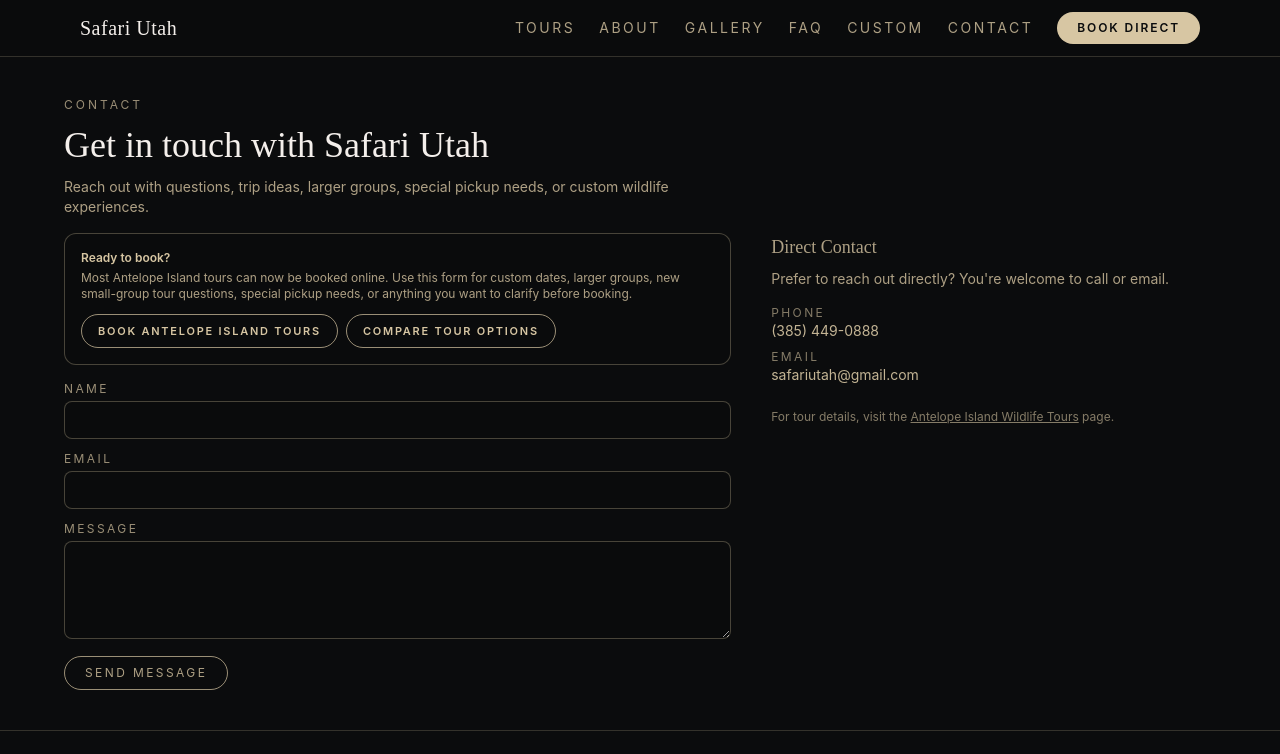
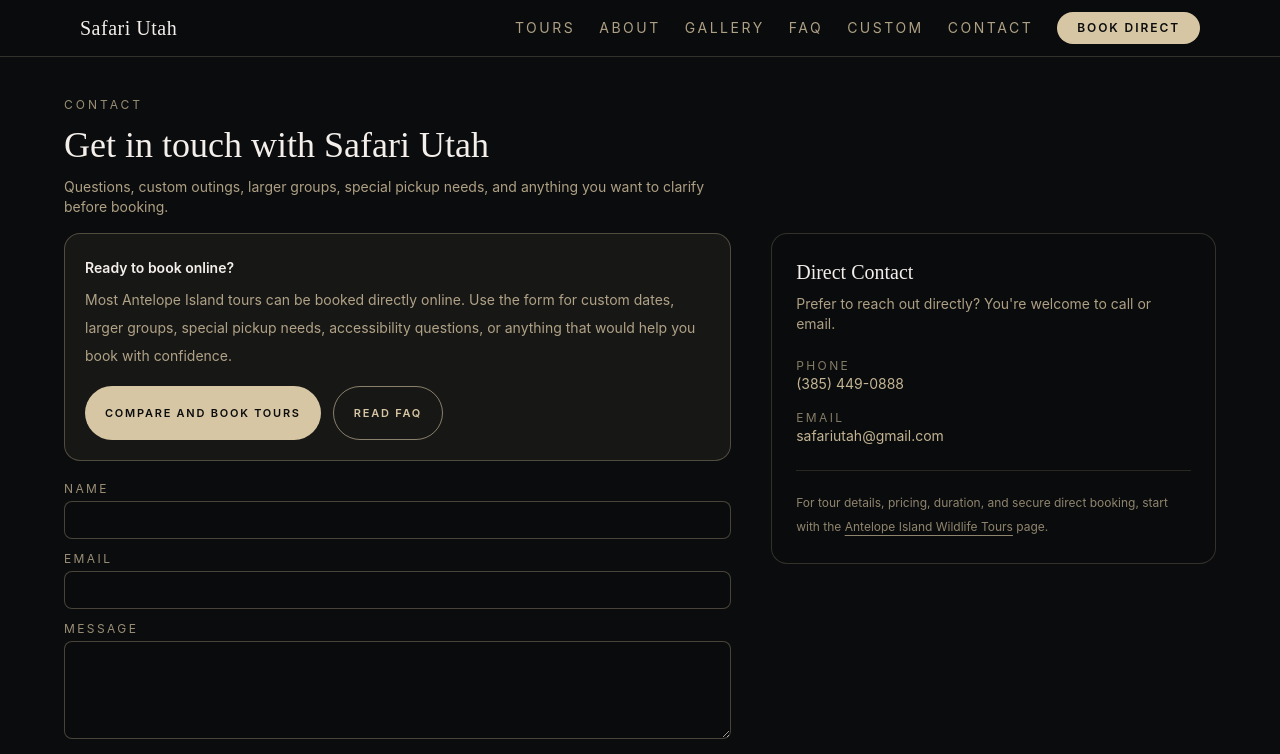
Before and after one commit to Clayton-Andersen/Safari-Utah-Flagship, a Next.js app: page /contact in a window 1280 px wide. Shown: the top 754 px of the page. Built offline with nearby package versions, Linux system fonts and the light colour scheme.

Commit message:
Clarify contact page booking paths

```diff
--- a/app/contact/page.tsx
+++ b/app/contact/page.tsx
@@ -13,7 +13,10 @@ export const metadata: Metadata = {
 };
 
 const buttonClasses =
-  "inline-flex items-center justify-center rounded-full border border-sand/70 px-4 py-2 text-[11px] font-semibold uppercase tracking-[0.16em] text-sand transition hover:bg-sand hover:text-night";
+  "inline-flex items-center justify-center rounded-full bg-sand px-5 py-3 text-[11px] font-semibold uppercase tracking-[0.16em] text-night transition hover:bg-bone";
+
+const secondaryButtonClasses =
+  "inline-flex items-center justify-center rounded-full border border-sand/60 px-5 py-3 text-[11px] font-semibold uppercase tracking-[0.16em] text-sand transition hover:bg-sand hover:text-night";
 
 export default function ContactPage() {
   return (
@@ -21,21 +24,24 @@ export default function ContactPage() {
       <Section
         eyebrow="Contact"
         title="Get in touch with Safari Utah"
-        subtitle="Reach out with questions, trip ideas, larger groups, special pickup needs, or custom wildlife experiences."
+        subtitle="Questions, custom outings, larger groups, special pickup needs, and anything you want to clarify before booking."
       >
         <div className="grid items-start gap-10 text-sm text-sand/80 md:grid-cols-[1.5fr,1fr]">
           <div>
-            <div className="mb-4 rounded-xl border border-sand/30 bg-night/60 px-4 py-4 text-xs text-sand/80">
-              <p className="font-semibold text-sand">Ready to book?</p>
+            <div className="mb-5 rounded-2xl border border-sand/30 bg-sand/[0.06] px-5 py-5 text-sm leading-7 text-sand/80">
+              <p className="font-semibold text-bone">Ready to book online?</p>
               <p className="mt-1">
-                Most Antelope Island tours can now be booked online. Use this form for custom dates, larger groups, new small-group tour questions, special pickup needs, or anything you want to clarify before booking.
+                Most Antelope Island tours can be booked directly online. Use
+                the form for custom dates, larger groups, special pickup needs,
+                accessibility questions, or anything that would help you book
+                with confidence.
               </p>
-              <div className="mt-3 flex flex-wrap gap-2">
+              <div className="mt-4 flex flex-col gap-3 sm:flex-row sm:flex-wrap">
                 <Link href="/tours/antelope-island#choose-your-tour" className={buttonClasses}>
-                  Book Antelope Island Tours
+                  Compare and Book Tours
                 </Link>
-                <Link href="/tours/antelope-island#choose-your-tour" className={buttonClasses}>
-                  Compare Tour Options
+                <Link href="/faq" className={secondaryButtonClasses}>
+                  Read FAQ
                 </Link>
               </div>
             </div>
@@ -43,15 +49,15 @@ export default function ContactPage() {
             <ContactForm />
           </div>
 
-          <div className="space-y-4">
+          <div className="space-y-6 rounded-2xl border border-sand/20 bg-night/45 p-6">
             <div>
-              <h2 className="mb-2 font-serif text-lg">Direct Contact</h2>
+              <h2 className="mb-2 font-serif text-xl text-bone">Direct Contact</h2>
               <p className="text-sand/80">
                 Prefer to reach out directly? You&apos;re welcome to call or email.
               </p>
             </div>
 
-            <div className="space-y-2">
+            <div className="space-y-4">
               <p>
                 <span className="block text-xs uppercase tracking-[0.2em] text-sand/60">
                   Phone
@@ -74,10 +80,11 @@ export default function ContactPage() {
               </p>
             </div>
 
-            <div className="pt-2">
-              <p className="text-xs text-sand/60">
-                For tour details, visit the {" "}
-                <Link href="/tours/antelope-island" className="underline hover:text-bone">
+            <div className="border-t border-sand/15 pt-5">
+              <p className="text-xs leading-6 text-sand/65">
+                For tour details, pricing, duration, and secure direct booking,
+                start with the{" "}
+                <Link href="/tours/antelope-island" className="underline underline-offset-4 hover:text-bone">
                   Antelope Island Wildlife Tours
                 </Link>{" "}
                 page.
```
